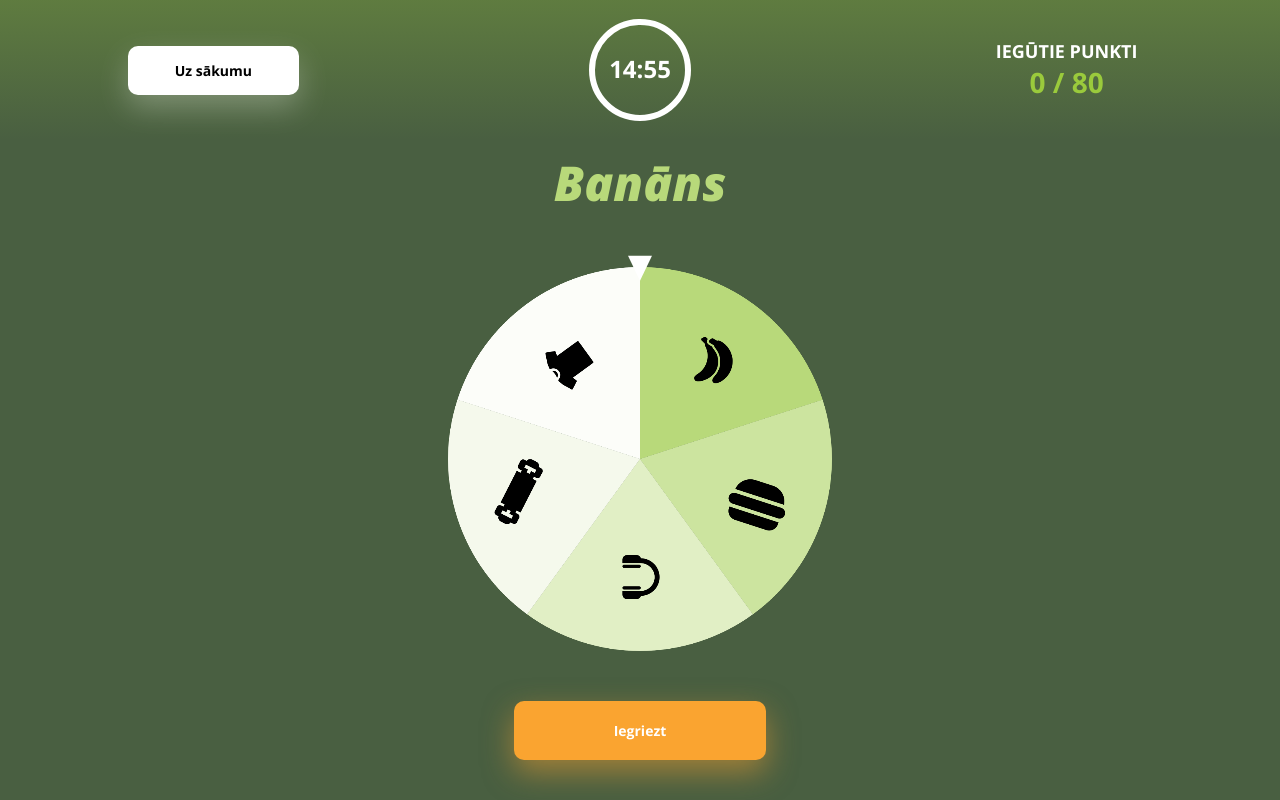
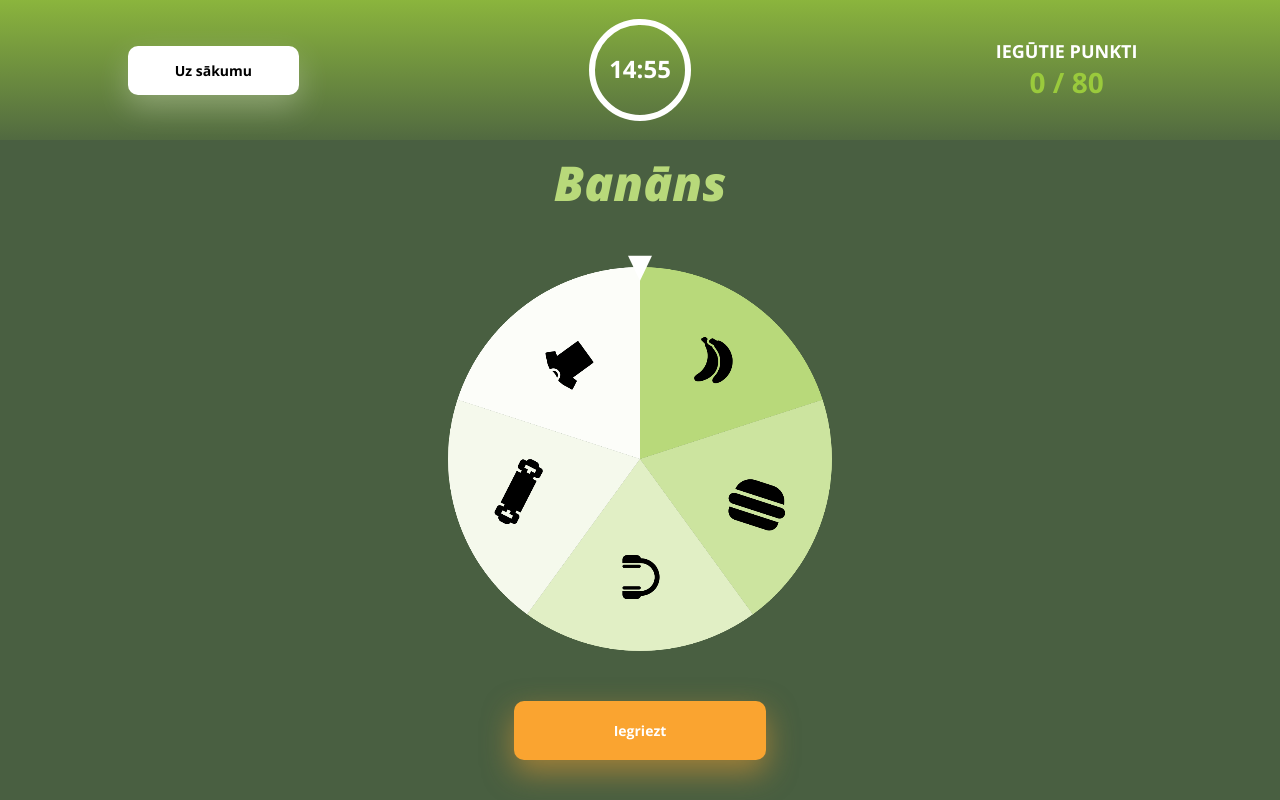
Before and after one commit to Devkeycrap/iegriez-pasauli, a Next.js app: page /game in a window 1280 px wide. Built offline with nearby package versions, Linux system fonts and the light colour scheme.

Commit message:
Game info bar styles

```diff
--- a/styles/game.module.scss
+++ b/styles/game.module.scss
@@ -26,8 +26,8 @@
   z-index: 12;
   background: linear-gradient(
     to bottom,
-    rgba(155, 202, 60, 0.267),
-    rgba(155, 202, 60, 0)
+    rgba(155, 202, 60, 0.8),
+    rgba(155, 202, 60, 0.1)
   );
   button {
     pointer-events: visible;
```
